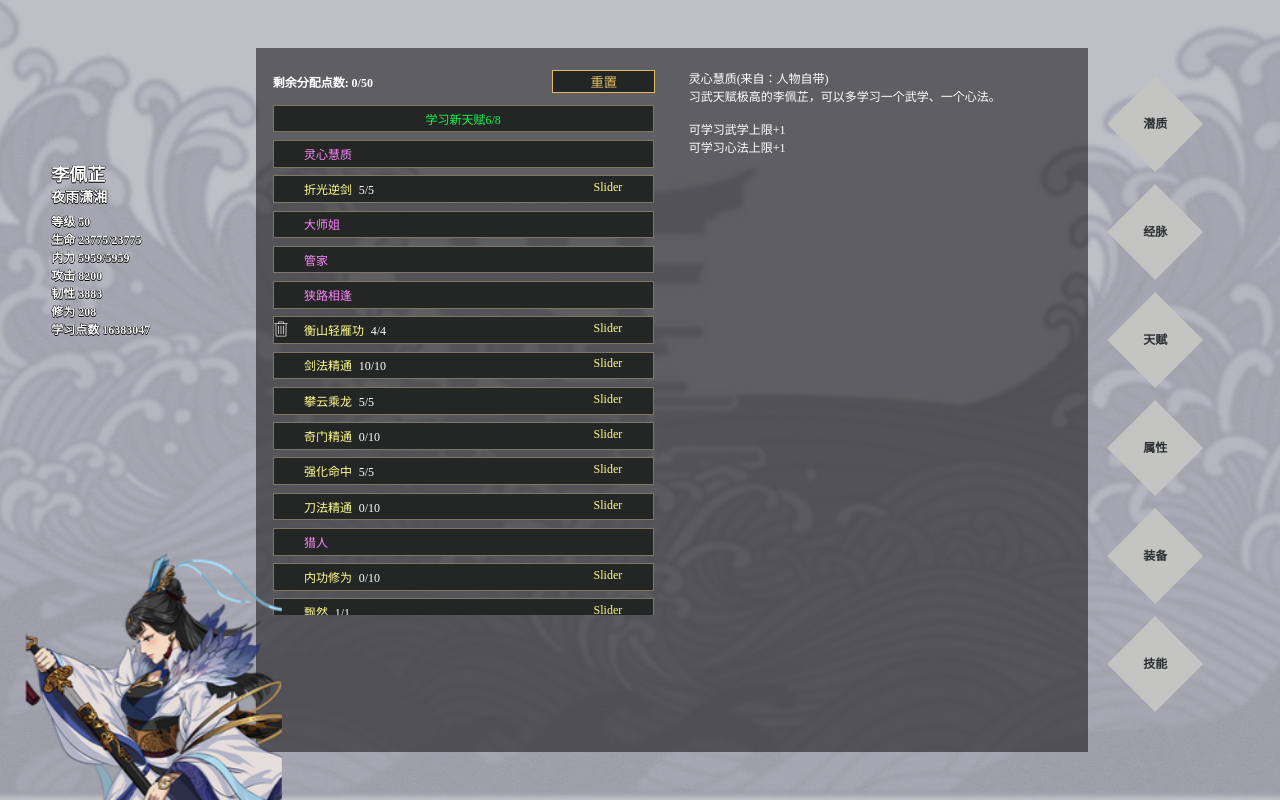
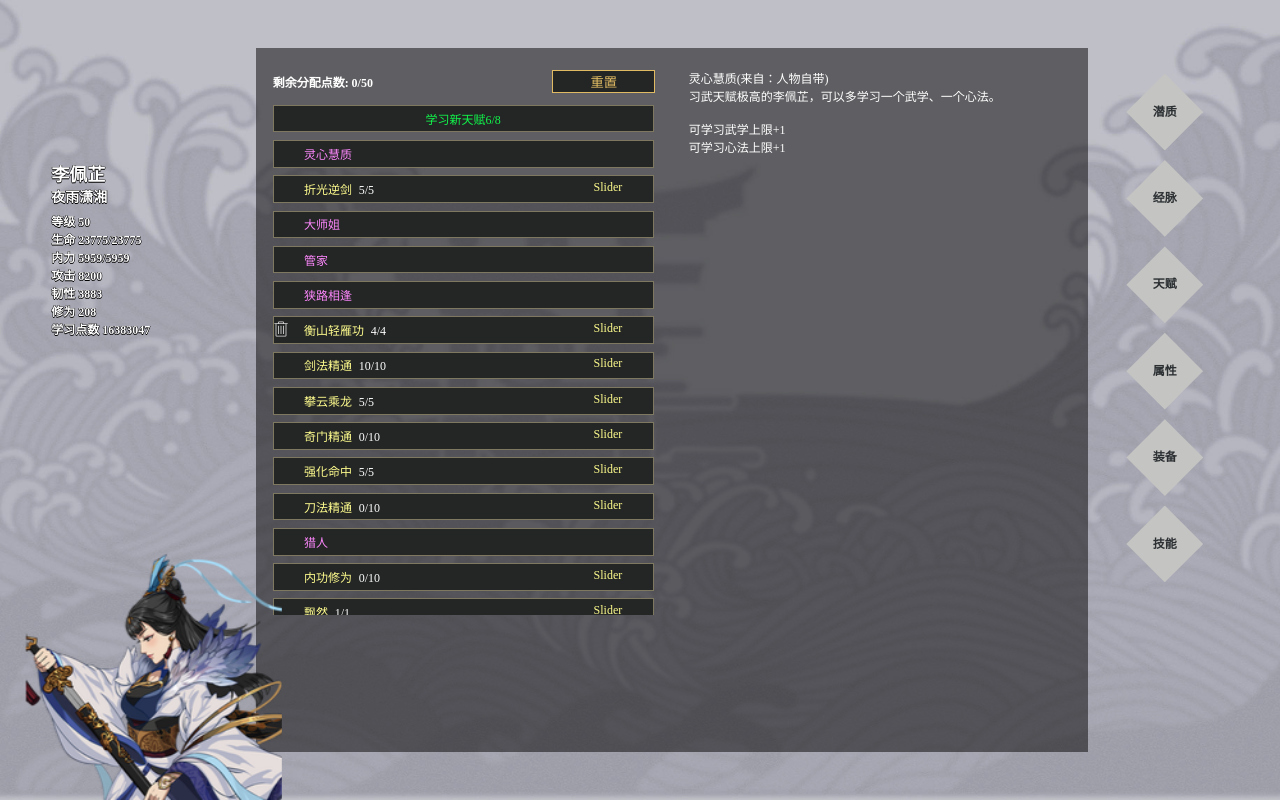
Before and after one commit to Nodreame/jianghu-hanjia-mock, a website: page index.html in a window 1280 px wide. Drawn offline with Linux system fonts and the light colour scheme.

Commit message:
fix(style): fix a perf bug of navlist

```diff
--- a/app.css
+++ b/app.css
@@ -166,13 +166,13 @@ body, ul, p{
     align-items: center;
     justify-content: center; */
     /* border: 4px solid #fffdc4; */
-    width: 12vh;
-    height: 12vh;
-    line-height: 12vh;
+    width: 6vw;
+    height: 6vw;
+    line-height: 6vw;
     background-color: #c4c4c2;
     text-align: center;
     clip-path: polygon(50% 0, 100% 50%, 50% 100%, 0 50%);
-    margin: 1.5vh auto;
+    margin: 0.75vw auto;
 }
 .block-navitem a {
     vertical-align: text-bottom;
```
